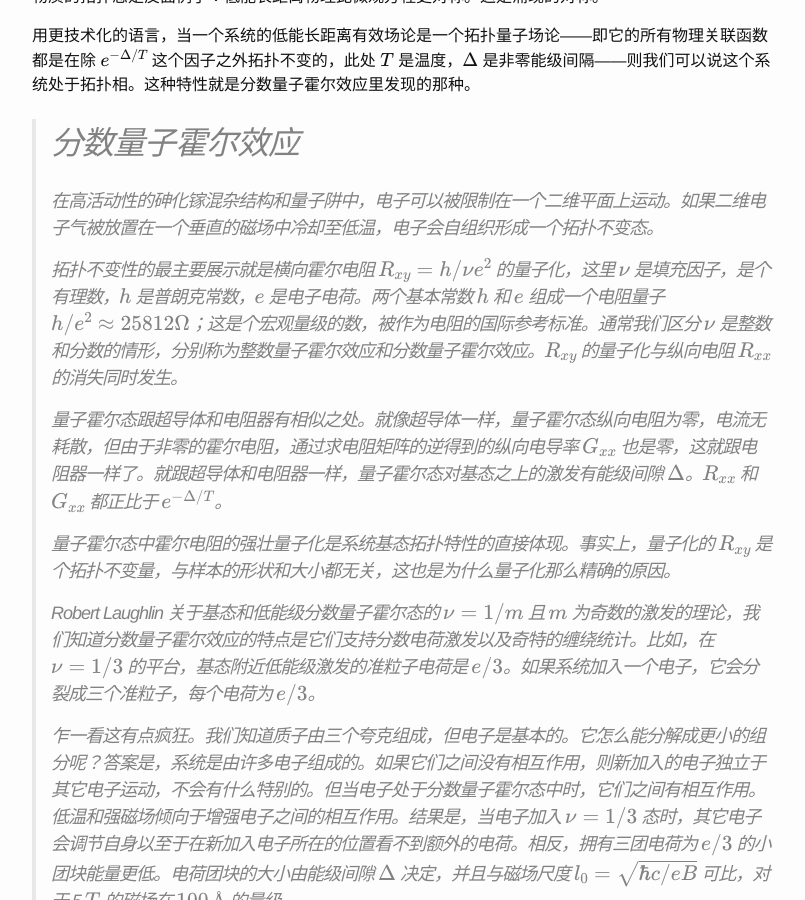
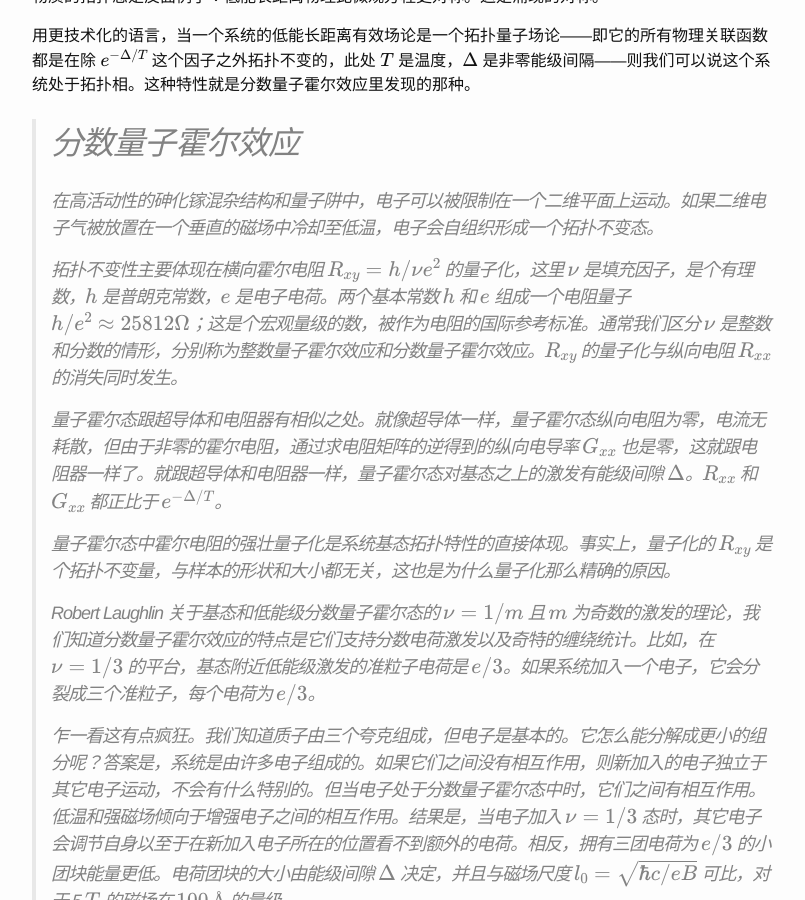
Before and after one commit to fjdu/fjdu.github.io, a Jekyll site: the page built from _posts/2016-03-01-topological-quantum-computation.markdown, in a window 1280 px wide and 900 px high, scrolled down 2290 px. Shown: the whole window, without its empty margins (238-1043 px from the left). Built offline with Jekyll 4.4.1, drawn with Linux system fonts in a browser that asks for light colours; formulas are drawn with MathJax 3.

Commit message:
new articles

```diff
--- a/_posts/2016-03-01-topological-quantum-computation.markdown
+++ b/_posts/2016-03-01-topological-quantum-computation.markdown
@@ -86,7 +86,7 @@ categories: quantum computation
 在高活动性的砷化镓混杂结构和量子阱中，电子可以被限制在一个二维平面上运动。如果二维电子气被放置在一个垂直的磁场中冷却至低温，电子会自组织形成一个拓扑不变态。
 </p>
 <p>
-拓扑不变性的最主要展示就是横向霍尔电阻 \(R_{xy}=h/\nu e^2\) 的量子化，这里 \(\nu\) 是填充因子，是个有理数，\(h\) 是普朗克常数，\(e\) 是电子电荷。两个基本常数 \(h\) 和 \(e\) 组成一个电阻量子 \(h/e^2\approx 25812 \Omega\)；这是个宏观量级的数，被作为电阻的国际参考标准。通常我们区分 \(\nu\) 是整数和分数的情形，分别称为整数量子霍尔效应和分数量子霍尔效应。\(R_{xy}\) 的量子化与纵向电阻 \(R_{xx}\) 的消失同时发生。
+拓扑不变性主要体现在横向霍尔电阻 \(R_{xy}=h/\nu e^2\) 的量子化，这里 \(\nu\) 是填充因子，是个有理数，\(h\) 是普朗克常数，\(e\) 是电子电荷。两个基本常数 \(h\) 和 \(e\) 组成一个电阻量子 \(h/e^2\approx 25812 \Omega\)；这是个宏观量级的数，被作为电阻的国际参考标准。通常我们区分 \(\nu\) 是整数和分数的情形，分别称为整数量子霍尔效应和分数量子霍尔效应。\(R_{xy}\) 的量子化与纵向电阻 \(R_{xx}\) 的消失同时发生。
 </p>
 <p>
 量子霍尔态跟超导体和电阻器有相似之处。就像超导体一样，量子霍尔态纵向电阻为零，电流无耗散，但由于非零的霍尔电阻，通过求电阻矩阵的逆得到的纵向电导率 \(G_{xx}\) 也是零，这就跟电阻器一样了。就跟超导体和电阻器一样，量子霍尔态对基态之上的激发有能级间隙 \(\Delta\)。\(R_{xx}\) 和 \(G_{xx}\) 都正比于 \(e^{-\Delta/T}\)。
--- a/_posts/2016-03-04-O1-data-lookup-minimal-perfect-hashing.markdown
+++ b/_posts/2016-03-04-O1-data-lookup-minimal-perfect-hashing.markdown
@@ -5,5 +5,7 @@ date:   2016-03-04 Fri 18:23:27
 categories: algorithm
 ---
 
-Ref:
-http://blog.demofox.org/2015/12/14/o1-data-lookups-with-minimal-perfect-hashing/
+<h3>
+原文链接
+</h3>
+[Demofox's blog](http://blog.demofox.org/2015/12/14/o1-data-lookups-with-minimal-perfect-hashing/)
```
Also changed, not shown: 1 other file.
